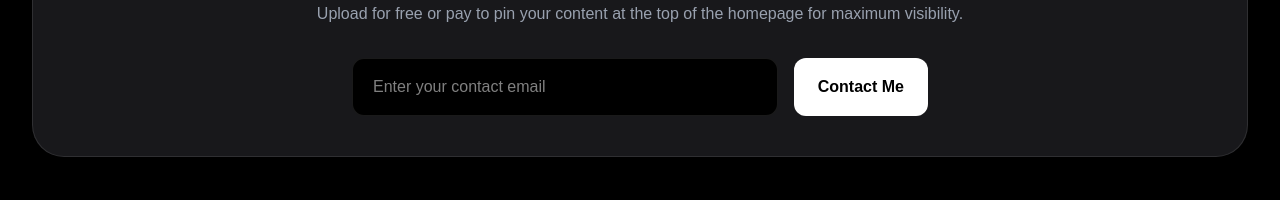
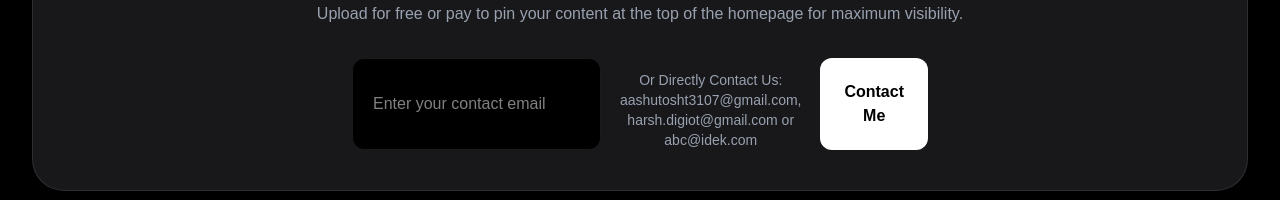
Before and after one commit to arsentile/DIGIOTS, a Next.js app: page / in a window 1280 px wide. Shown: the part 1402-1602 px from the top of the page. Built offline with nearby package versions, Linux system fonts and the light colour scheme; no server answers.

Commit message:
emails added

```diff
--- a/app/page.tsx
+++ b/app/page.tsx
@@ -182,6 +182,11 @@ export default function Home() {
               placeholder="Enter your contact email"
               className="flex-1 bg-black border border-white/10 rounded-xl px-5 py-4 outline-none"
             />
+              <p className="text-sm text-gray-400 mt-3">
+                Or Directly Contact Us:
+                <br />
+                aashutosht3107@gmail.com, harsh.digiot@gmail.com or abc@idek.com
+              </p>
 
             <button className="bg-white text-black px-6 py-4 rounded-xl font-semibold hover:bg-gray-200 transition">
               Contact Me
```
